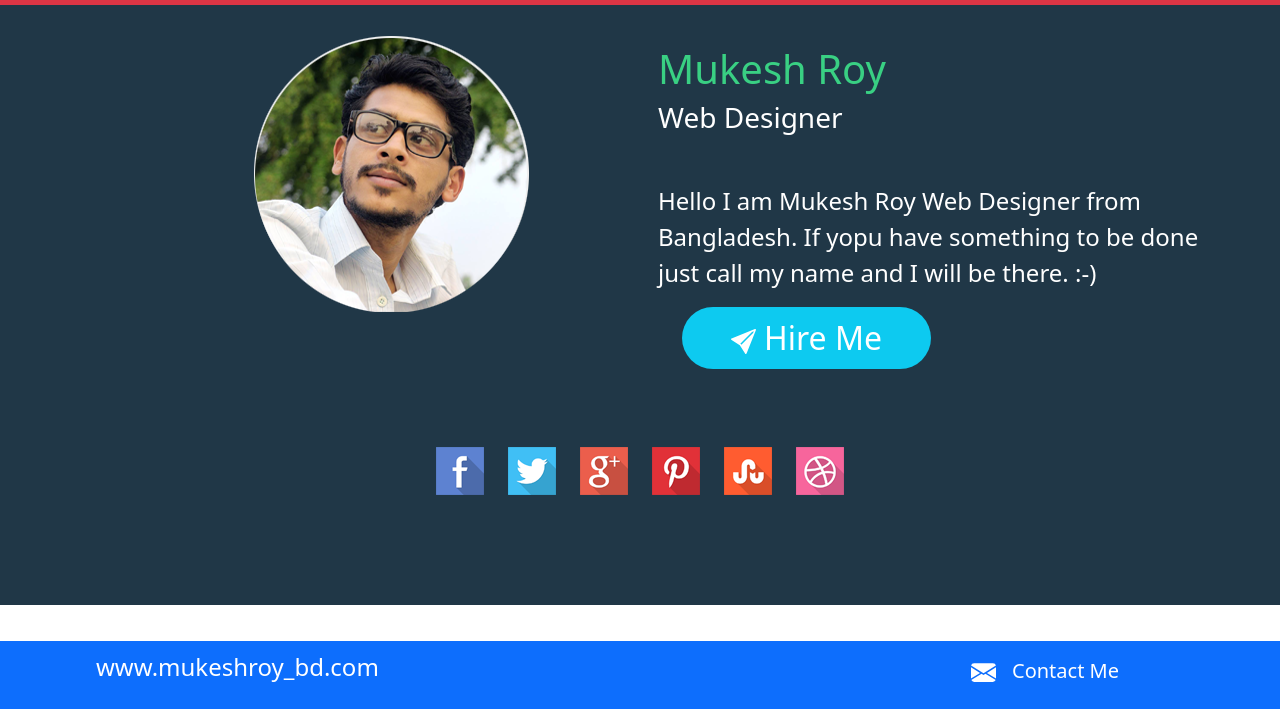
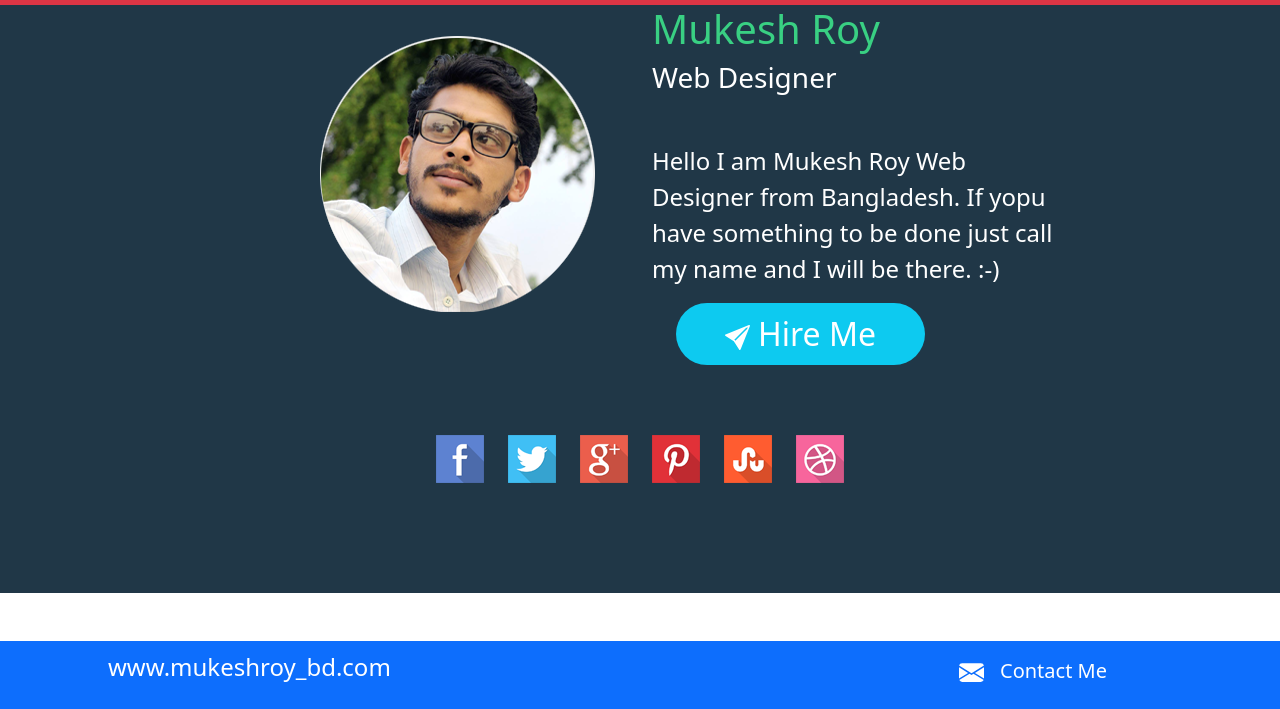
Before and after one commit to mukeshroy0608/my-webdesign, a plain HTML site: page index.html in a window 1280 px wide. Shown: the part 91-800 px from the top of the page. Drawn offline with nearby package versions, Linux system fonts and the light colour scheme.

Commit message:
grid added

```diff
--- a/css/style.css
+++ b/css/style.css
@@ -43,6 +43,9 @@
 	display:inline-block;
 	 margin:10px;
 }
+/* .content{
+    margin-bottom: 67px;
+} */
 /* footer .site a{
     text-decoration: none;
 } */
--- a/index.html
+++ b/index.html
@@ -68,14 +68,13 @@
     </section>
 </header>
     <main>
-      <section class="main-body container-fluid">
-        <div class="container d-flex">
-          <div class="row frist-row">
-            <div class="col-6 offset-2">
-              <img class="profile-img" src="img/Mukesh2.png" alt="">
+      <section class="main-body">
+        <div class="row">
+          <div class="col-lg-2 col-md-0 col-sm-0"></div>
+          <div class="col-lg-4 col-md-6 col-sm-4">
+            <img class="profile-img img-fluid" src="img/Mukesh2.png" alt="">
           </div>
-          </div>
-          <div class="col-6 offset-2 mb-2 profile">
+          <div class="col-lg-4 col-md-6 col-sm-8">
             <h1 class="main-heading1 fs-1">Mukesh Roy</h1>
             <h3 class="text-white fs-3">Web Designer</h3>
             <p class="text-white mt-5 fs-4"> Hello I am Mukesh Roy Web Designer from Bangladesh.
@@ -86,7 +85,9 @@
                 <path d="M15.964.686a.5.5 0 0 0-.65-.65L.767 5.855H.766l-.452.18a.5.5 0 0 0-.082.887l.41.26.001.002 4.995 3.178 3.178 4.995.002.002.26.41a.5.5 0 0 0 .886-.083l6-15Zm-1.833 1.89L6.637 10.07l-.215-.338a.5.5 0 0 0-.154-.154l-.338-.215 7.494-7.494 1.178-.471-.47 1.178Z"/>
               </svg>Hire Me </a>
           </div>
+          <div class="col-lg-2 col-md-0 col-sm-0"></div>
         </div>
+
       </section>
     </main>
      <section class="social-media">
@@ -101,7 +102,12 @@
         </ul>
       </div>
     </section>
-    <footer class="fixed-bottom bg-primary">
+    <!-- <section class="bg-warning">
+      <h1> this is head</h1>
+      <p class="content">Lorem ipsum dolor sit amet consectetur adipisicing elit.
+         Odio eligendi placeat accusantium quam tenetur sapiente.</p>
+    </section> -->
+    <footer class=" fixed-bottom bg-primary container-fluid">
       <div>
         <p class="float-start mt-2 ms-5 fs-4 px-5 "><a class="text-white text-decoration-none" href="#">www.mukeshroy_bd.com</a></p>
         <p class="float-end mt-2 me-5 px-5"><a class="hire-me btn text-white fs-5 mx-3 px-5 rounded-pill" href="#">
@@ -113,6 +119,8 @@
     </footer>
 
 
+
+
     <!-- JavaScript Bundle with Popper -->
     <script src="https://cdn.jsdelivr.net/npm/bootstrap@5.2.0/dist/js/bootstrap.bundle.min.js"
     integrity="sha384-A3rJD856KowSb7dwlZdYEkO39Gagi7vIsF0jrRAoQmDKKtQBHUuLZ9AsSv4jD4Xa"
```
Lines whose indentation alone changed are shown as unchanged.
